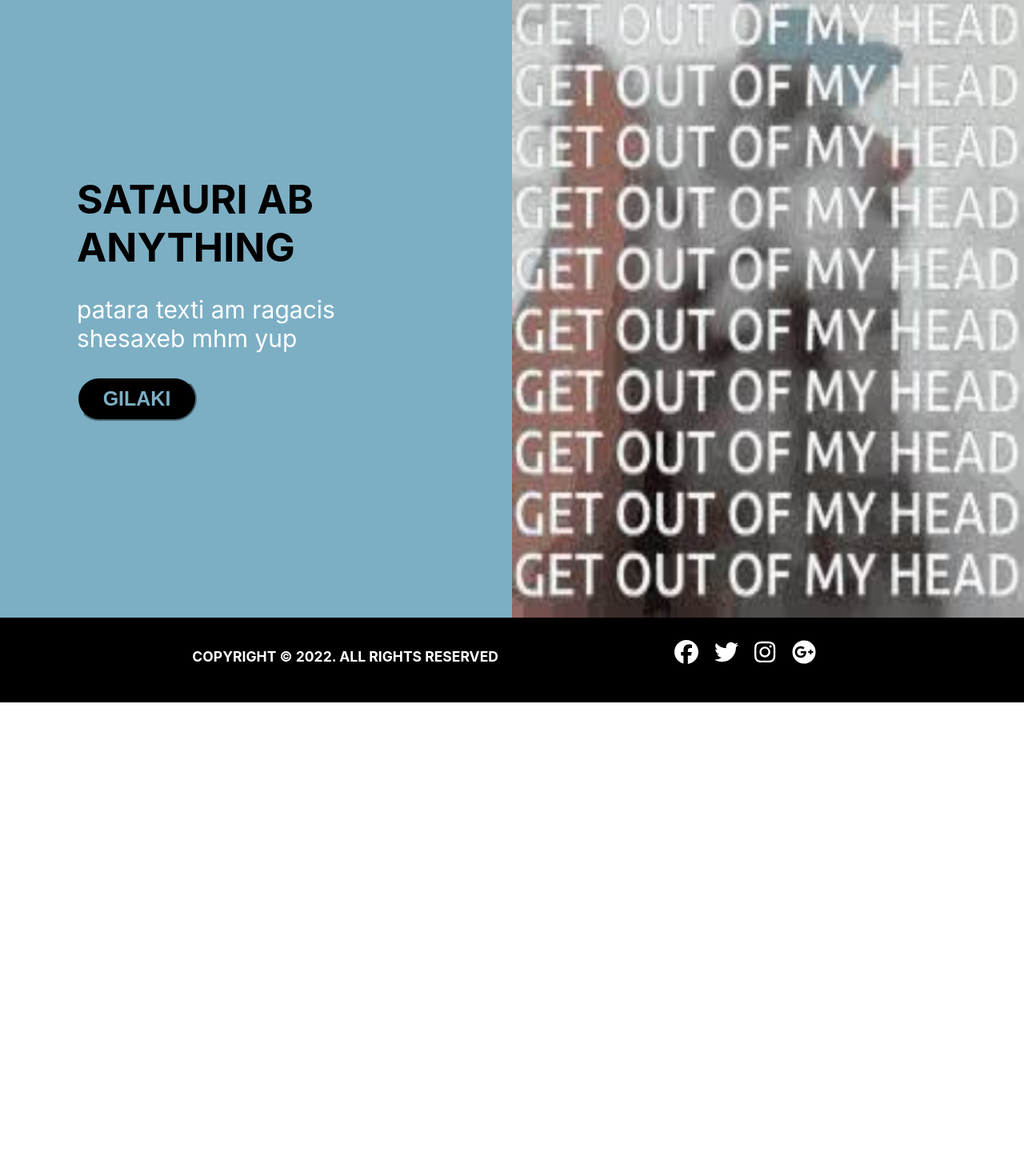
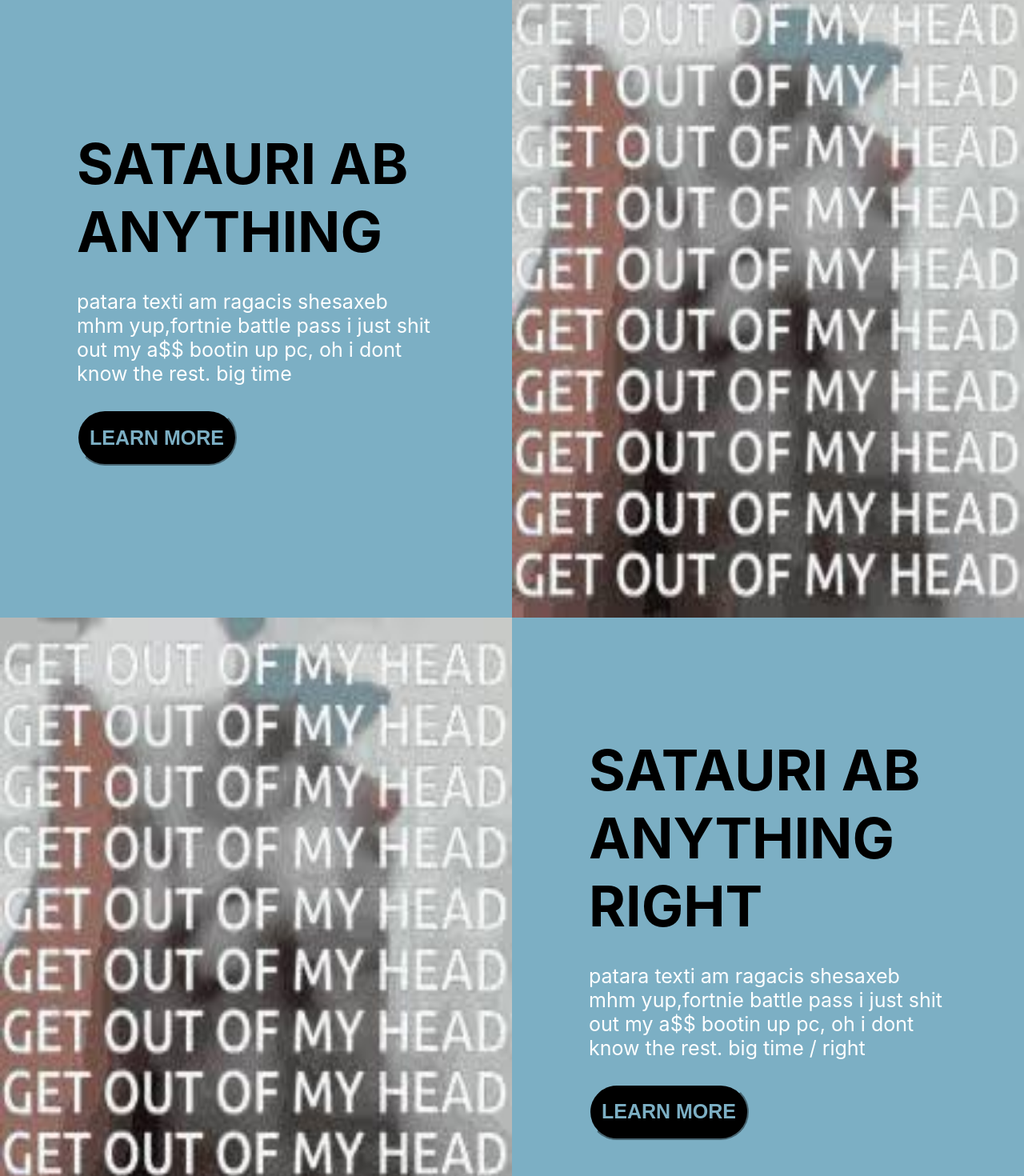
Before and after one commit to TILIKU/pain, a React (Create React App) app: page /aboutUs in a window 1280 px wide. Shown: the part 140-1610 px from the top of the page at 80% size. Before the commit the page ends 1018 px from the top, so only its background shows below. Built offline with nearby package versions, Linux system fonts and the light colour scheme.

Commit message:
forgot what i did, im tryna make imgs usable

```diff
--- a/src/components/Section.js
+++ /dev/null
@@ -1,17 +0,0 @@
-import classes from "../css/Section.module.css"
-
-
-function Section(props){
-    return(
-    <div className={classes.mainDiv}>
-            <div className={classes.sectionText}>
-                <h1 className={classes.mainText}>satauri ab anything</h1>
-                <p className={classes.subText}>patara texti am ragacis shesaxeb mhm yup</p>
-                <button className={classes.btn}>gilaki</button>
-                </div>
-            <div className={classes.sectionImg}><img className={classes.img} src={require(`../images/getoutofmyhead.jpg`)}></img></div>
-    </div>
-    )
-}
-
-export default Section
--- /dev/null
+++ b/src/components/SectionLeft.js
@@ -0,0 +1,17 @@
+import classes from "../css/SectionLeft.module.css"
+
+
+function SectionLeft(props){
+    return(
+    <div className={classes.mainDiv}>
+            <div className={classes.sectionText}>
+                <h1 className={classes.mainText}>{props.mainText}</h1>
+                <p className={classes.subText}>{props.subText}</p>
+                <button className={classes.btn}>Learn More</button>
+                </div>
+            <div className={classes.sectionImg}><img className={classes.img} src={require("../images/getoutofmyhead.jpg")}></img></div>
+    </div>
+    )
+}
+
+export default SectionLeft
--- /dev/null
+++ b/src/components/SectionRight.js
@@ -0,0 +1,18 @@
+import classes from "../css/SectionRight.module.css"
+
+
+function SectionRight(props){
+    return(
+    <div className={classes.mainDiv}>
+        <div className={classes.sectionImg}><img className={classes.img} src={require(`../images/getoutofmyhead.jpg`)}></img></div>
+        <div className={classes.sectionText}>
+            <h1 className={classes.mainText}>{props.mainText}</h1>
+            <p className={classes.subText}>{props.subText}</p>
+            <button className={classes.btn}>Learn More</button>
+        </div>
+
+    </div>
+    )
+}
+
+export default SectionRight
--- a/src/css/Section.module.css
+++ b/src/css/SectionLeft.module.css
@@ -24,12 +24,14 @@
 }
 
 .mainText{
-    font-size: 50px;
+    font-size: 70px;
     font-weight: bold;
     text-transform:uppercase;
+    text-overflow: clip;
 }
 .subText{
-    font-size: 30px;
+    font-size: 25px;
+    text-overflow: clip;
 }
 .btn{
     color: #7CAFC4;
@@ -38,9 +40,9 @@
     font-size: 25px;
     text-transform: uppercase;
     font-weight: bold;
-    height: 55px;
+    height: 70px;
     min-width: 90px;
-    max-width: 150px;
+    max-width: 200px;
     border-radius: 50px;
     transition: all 0.3s ease;
 }
--- /dev/null
+++ b/src/css/SectionRight.module.css
@@ -0,0 +1,66 @@
+.mainDiv{
+    width:100%;
+    min-height: 100vh;
+    display:flex;
+    flex-direction: row;
+}
+.sectionText{
+    color:black;
+    font-size:20px;
+    background-color:#7CAFC4;
+    grid-area:content;
+    width:50%;
+
+    display:flex;
+    flex-direction: column;
+    justify-content: center;
+    align-items: left;
+}
+
+.mainText,
+.subText,
+.btn{
+    margin:15px 15%
+}
+
+.mainText{
+    font-size: 70px;
+    font-weight: bold;
+    text-transform:uppercase;
+    text-overflow: clip;
+}
+.subText{
+    font-size: 25px;
+    text-overflow: clip;
+}
+.btn{
+    color: #7CAFC4;
+    background-color: black;
+    border-color: #7CAFC4;
+    font-size: 25px;
+    text-transform: uppercase;
+    font-weight: bold;
+    height: 70px;
+    min-width: 90px;
+    max-width: 200px;
+    border-radius: 50px;
+    transition: all 0.3s ease;
+}
+.btn:hover{
+    color:  black;
+    background: #7CAFC4;
+    border-color: #7CAFC4;
+    border: 3px black solid;
+}
+.sectionImg{
+    color: white;
+    font-size:50px;
+    background-color:green;
+    grid-area:content;
+    display:unest;
+    width:50%;
+}
+.img{
+    width:100%;
+    height:100%;
+}
--- a/src/pages/AboutUsPage.js
+++ b/src/pages/AboutUsPage.js
@@ -1,10 +1,20 @@
 import classes from "./AboutUsPage.module.css"
-import Section from "../components/Section"
+import SectionLeft from "../components/SectionLeft"
+import SectionRight from "../components/SectionRight"
 
 function AboutUsPage() {
     return (
         <span>
-        <Section />
+        <SectionLeft
+            mainText="satauri ab anything"
+            subText="patara texti am ragacis shesaxeb mhm yup,fortnie battle pass i just shit out my a$$ bootin up pc, oh i dont know the rest. big time"
+            img="images/getoutofmyhead.jpg"
+            />
+        <SectionRight
+            mainText="satauri ab anything right"
+            subText="patara texti am ragacis shesaxeb mhm yup,fortnie battle pass i just shit out my a$$ bootin up pc, oh i dont know the rest. big time / right"
+            img="images/getoutofmyhead.jpg"
+        />
         </span>
     )
 }
--- a/src/pages/BenefitsPage.js
+++ b/src/pages/BenefitsPage.js
@@ -1,8 +1,21 @@
 import classes from "./BenefitsPage.module.css"
+import SectionLeft from "../components/SectionLeft"
+import SectionRight from "../components/SectionRight"
 
 function BenefitsPage() {
     return (
-        <h1 className={classes.h1}>benefits page</h1>
+        <span>
+        <SectionRight
+            mainText="satauri ab anything right / BENEFITS/"
+            subText="patara texti am ragacis shesaxeb mhm yup,fortnie battle pass i just shit out my a$$ bootin up pc, oh i dont know the rest. big time / right"
+            img="images/getoutofmyhead.jpg"
+        />
+        <SectionLeft
+            mainText="satauri ab anything"
+            subText="patara texti am ragacis shesaxeb mhm yup,fortnie battle pass i just shit out my a$$ bootin up pc, oh i dont know the rest. big time"
+            img="images/getoutofmyhead.jpg"
+        />
+        </span>
     )
 }
 
--- a/src/pages/MainPage.js
+++ b/src/pages/MainPage.js
@@ -1,11 +1,22 @@
 import classes from "./MainPage.module.css"
+import SectionLeft from "../components/SectionLeft"
+import SectionRight from "../components/SectionRight"
+
 
 function MainPage() {
     return (
-        <div>
-         <h1 className={classes.h1}>main page</h1>
-         <img alt="balls" src="https://www.google.com/url?sa=i&url=https%3A%2F%2Fwww.pngwing.com%2Fen%2Fsearch%3Fq%3Dpyramid&psig=AOvVaw0YV3uVgg6wClNBWoRgdvzO&ust=1674321436880000&source=images&cd=vfe&ved=0CBAQjRxqFwoTCIiRx6LW1vwCFQAAAAAdAAAAABAI" />
-       </div>
+        <span>
+        <SectionLeft
+            mainText="satauri ab anything / MAIN"
+            subText="patara texti am ragacis shesaxeb mhm yup,fortnie battle pass i just shit out my a$$ bootin up pc, oh i dont know the rest. big time"
+            img="images/getoutofmyhead.jpg"
+        />
+        <SectionRight
+            mainText="satauri ab anything right"
+            subText="patara texti am ragacis shesaxeb mhm yup,fortnie battle pass i just shit out my a$$ bootin up pc, oh i dont know the rest. big time / right"
+            img="images/getoutofmyhead.jpg"
+        />
+        </span>
     )
 }
 
--- a/src/pages/ReasonsPage.js
+++ b/src/pages/ReasonsPage.js
@@ -1,8 +1,21 @@
 import classes from "./ReasonsPage.module.css"
+import SectionLeft from "../components/SectionLeft"
+import SectionRight from "../components/SectionRight"
 
 function ReasonsPage() {
     return (
-        <h1 className={classes.h1}>reasons page</h1>
+        <span>
+        <SectionRight
+            mainText="satauri ab anything right /Reasons/"
+            subText="patara texti am ragacis shesaxeb mhm yup,fortnie battle pass i just shit out my a$$ bootin up pc, oh i dont know the rest. big time / right"
+            img="images/getoutofmyhead.jpg"
+        />
+        <SectionLeft
+            mainText="satauri ab anything "
+            subText="patara texti am ragacis shesaxeb mhm yup,fortnie battle pass i just shit out my a$$ bootin up pc, oh i dont know the rest. big time"
+            img="images/getoutofmyhead.jpg"
+        />
+        </span>
     )
 }
 
```
